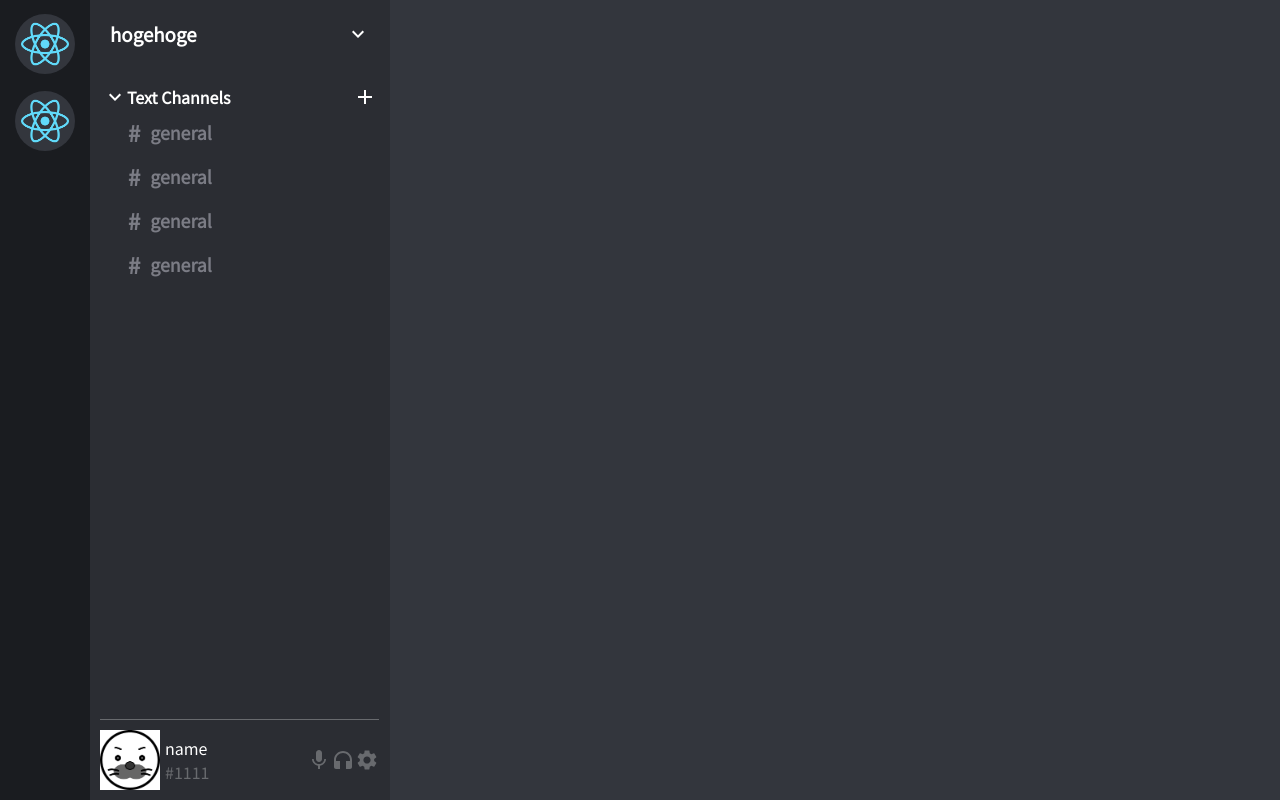
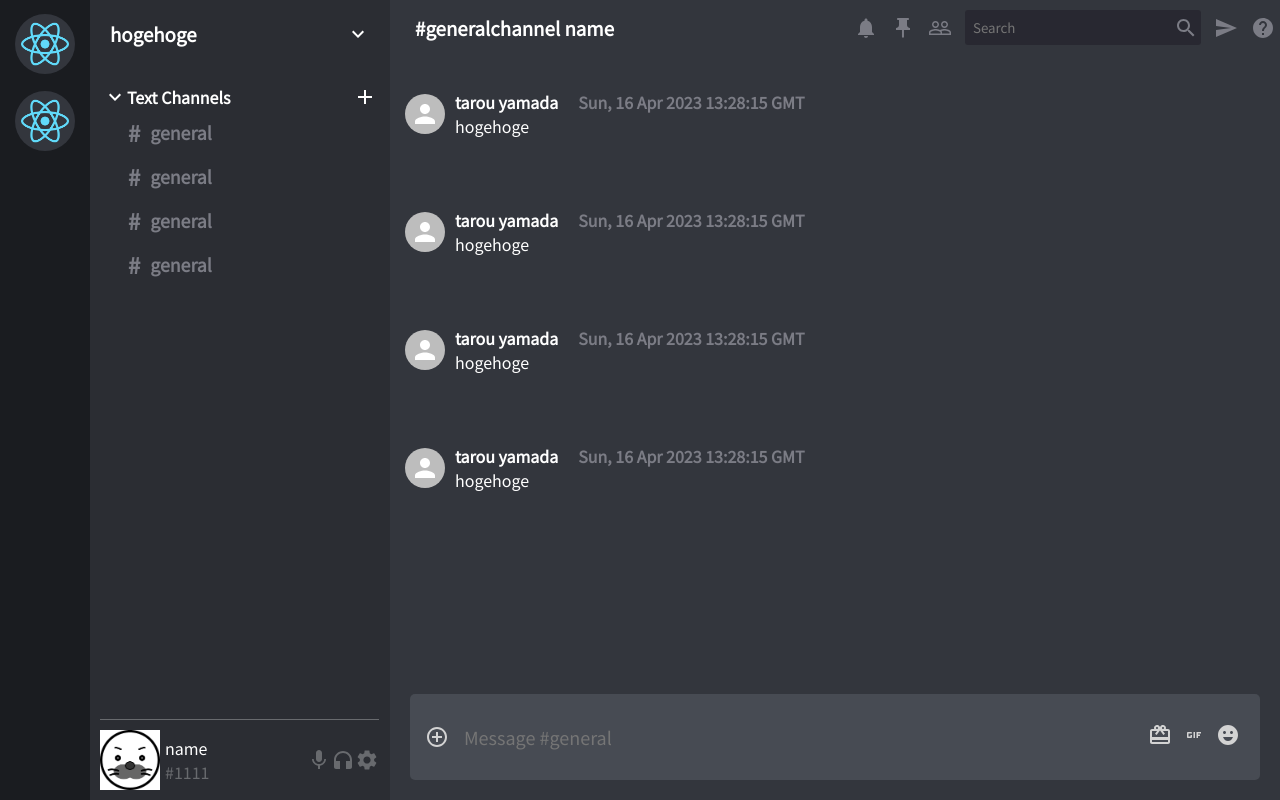
Before and after one commit to hnegishi/cln, a React (Create React App) app: page / in a window 1280 px wide. Built offline with nearby package versions, Linux system fonts and the light colour scheme.

Commit message:
[add] chat header and message components

```diff
--- a/src/components/chat/Chat.scss
+++ b/src/components/chat/Chat.scss
@@ -3,4 +3,42 @@
   flex-direction: column;
   flex-grow: 1;
   background-color: #33363d;
+
+  .chatMessages {
+    flex-grow: 1;
+  }
+
+  .chatInput {
+    display: flex;
+    align-items: center;
+    justify-content: space-between;
+    padding: 15px;
+    background-color: #474b53;
+    border-radius: 5px;
+    margin: 20px;
+    color: lightgray;
+
+    form {
+      flex-grow: 1;
+      input {
+        padding: 15px;
+        background: transparent;
+        border: none;
+        outline: none;
+        color: white;
+        font-size: large;
+        width: 100%;
+      }
+
+      .chatInputButton {
+        display: none;
+      }
+    }
+
+    .chatInputIcons {
+      .MuiSvgIcon-root {
+        padding: 5px;
+      }
+    }
+  }
 }
--- a/src/components/chat/Chat.tsx
+++ b/src/components/chat/Chat.tsx
@@ -1,12 +1,38 @@
 import React from 'react'
 import './Chat.scss';
+import ChatHeader from './ChatHeader';
+import ChatMessage from './ChatMessage';
+import AddCircleOutlineIcon from '@mui/icons-material/AddCircleOutline';
+import GifIcon from '@mui/icons-material/Gif';
+import EmojiEmotionsIcon from '@mui/icons-material/EmojiEmotions';
+import CardGiftcardIcon from '@mui/icons-material/CardGiftcard';
 
 export const Chat = () => {
   return (
     <div className='chat'>
       {/* chat header */}
+      <ChatHeader />
       {/* chat messages */}
+      <div className="chatMessages">
+        <ChatMessage />
+        <ChatMessage />
+        <ChatMessage />
+        <ChatMessage />
+      </div>
       {/* chat input */}
+      <div className="chatInput">
+        <AddCircleOutlineIcon />
+        <form>
+          <input type="text" placeholder="Message #general" />
+          <button type="submit" className='chatInputButton'>Send Message</button>
+        </form>
+
+        <div className="chatInputIcons">
+          <CardGiftcardIcon />
+          <GifIcon />
+          <EmojiEmotionsIcon />
+        </div>
+      </div>
     </div>
   )
 }
--- /dev/null
+++ b/src/components/chat/ChatHeader.scss
@@ -0,0 +1,47 @@
+.chatHeader {
+  display: flex;
+  align-items: center;
+  justify-content: space-between;
+  width: 100%;
+  padding: 10px;
+
+  .chatHeaderLeft {
+    padding-left: 15px;
+
+    .chatHeaderHash {
+      color: #7b7c85;
+      padding-right: 7px;
+    }
+
+    h3 {
+      color: white;
+    }
+  }
+
+  .chatHeaderRight {
+    padding-right: 15px;
+    display: flex;
+    align-items: center;
+    gap: 13px;
+    color: #7b7c85;
+
+    .chatHeaderSearch {
+      display: flex;
+      align-items: center;
+      background-color: #282831;
+      padding: 3px;
+      border-radius: 3px;
+
+      input {
+        background-color: transparent;
+        border: none;
+        color: white;
+        padding: 5px;
+      }
+    }
+
+    .MuiSvgIcon-root {
+      cursor: pointer;
+    }
+  }
+}
--- /dev/null
+++ b/src/components/chat/ChatHeader.tsx
@@ -0,0 +1,35 @@
+import React from 'react'
+import './ChatHeader.scss';
+import NotificationsIcon from '@mui/icons-material/Notifications';
+import PushPinIcon from '@mui/icons-material/PushPin';
+import PeopleOutlineIcon from '@mui/icons-material/PeopleOutline';
+import SearchIcon from '@mui/icons-material/Search';
+import SendIcon from '@mui/icons-material/Send';
+import HelpIcon from '@mui/icons-material/Help';
+
+export const ChatHeader = () => {
+  return (
+    <div className='chatHeader'>
+      <div className='chatHeaderLeft'>
+        <h3>
+          <span className='chatChannelName'>#general</span>
+          channel name
+        </h3>
+      </div>
+
+      <div className='chatHeaderRight'>
+        <NotificationsIcon />
+        <PushPinIcon />
+        <PeopleOutlineIcon />
+        <div className='chatHeaderSearch'>
+          <input type='text' placeholder='Search' />
+          <SearchIcon />
+        </div>
+        <SendIcon />
+        <HelpIcon />
+      </div>
+    </div>
+  )
+}
+
+export default ChatHeader;
--- /dev/null
+++ b/src/components/chat/ChatMessage.scss
@@ -0,0 +1,16 @@
+.message {
+  display: flex;
+  align-items: center;
+  padding: 15px;
+  color: white;
+
+  .messageInfo {
+    padding: 20px 20px 20px 10px;
+  }
+
+  .messageTimestamp {
+    color: #7b7c85;
+    margin-left: 20px;
+    font-size: 16px;
+  }
+}
--- /dev/null
+++ b/src/components/chat/ChatMessage.tsx
@@ -0,0 +1,22 @@
+import React from 'react'
+import './ChatMessage.scss';
+import { Avatar } from '@mui/material';
+
+const ChatMessage = () => {
+  return (
+    <div className='message'>
+      <Avatar />
+      <div className='messageInfo'>
+        <h4>
+          tarou yamada
+          <span className='messageTimestamp'>
+            {new Date().toUTCString()}
+          </span>
+        </h4>
+        <p>hogehoge</p>
+      </div>
+    </div>
+  )
+}
+
+export default ChatMessage
```
